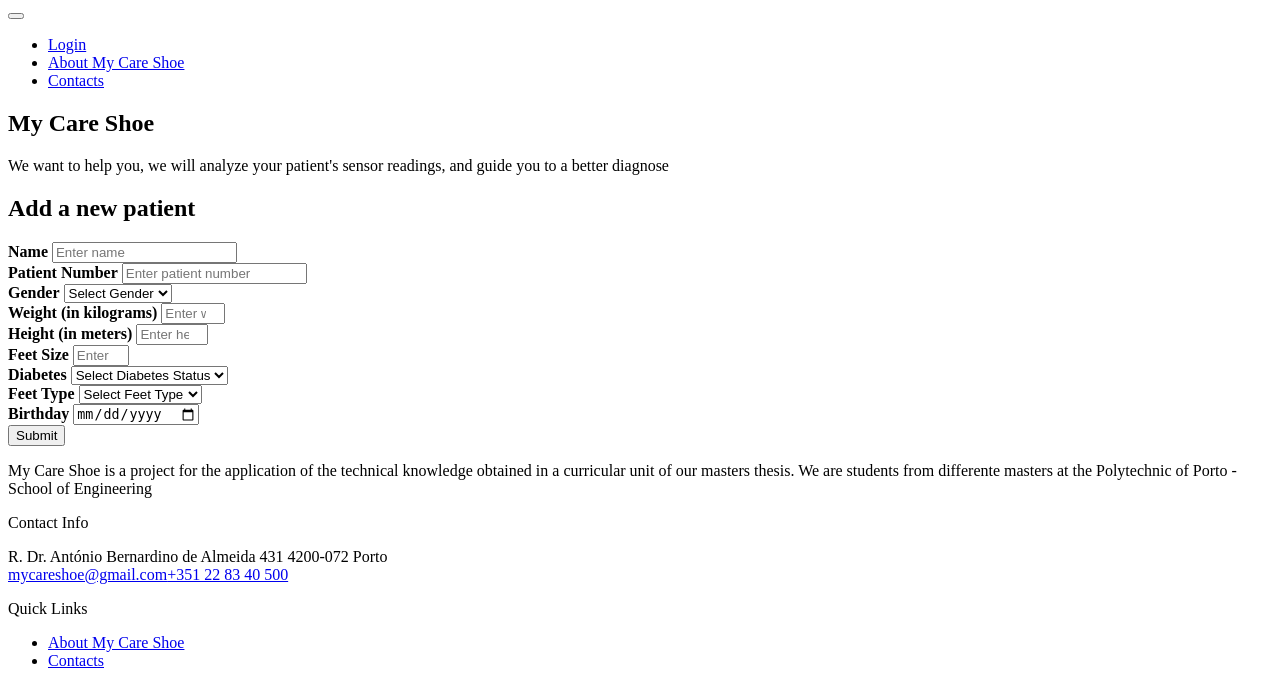
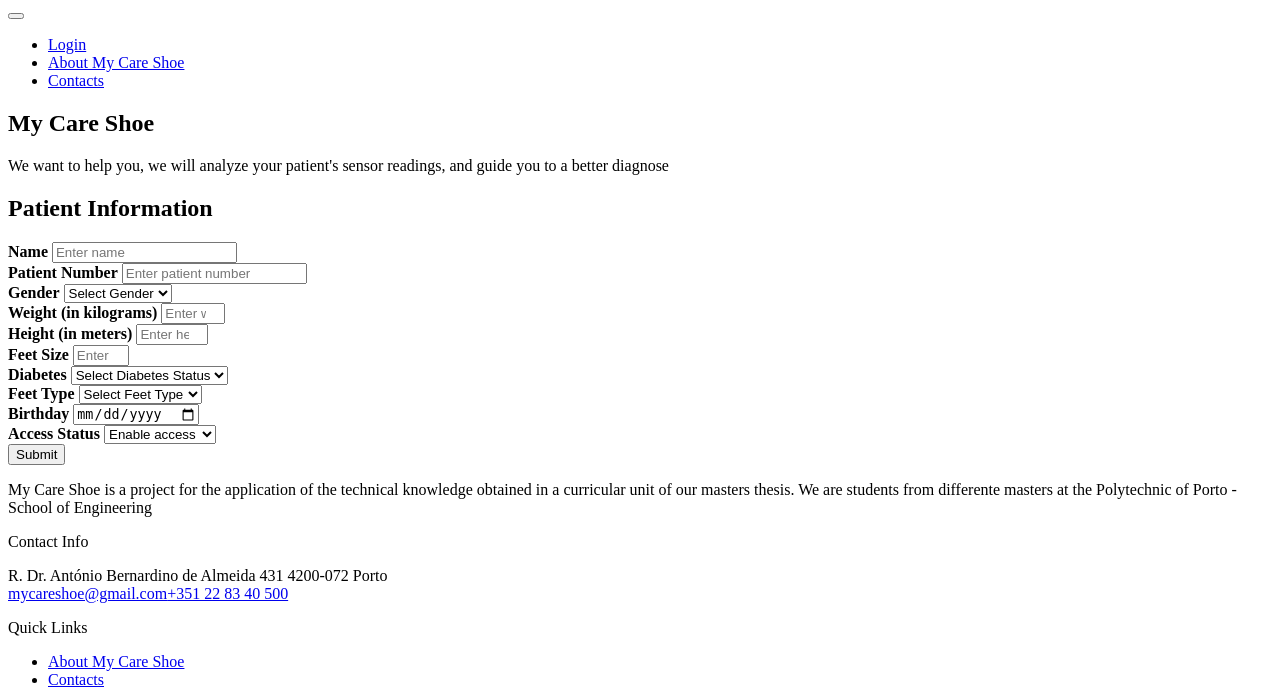
Before and after one commit to joaovsc10/MyCareShoeWebSite, a PHP site: page /patient_data_form.php in a window 1280 px wide. Shown: the part 172-859 px from the top of the page. Run offline with PHP 8.4, Linux system fonts and the light colour scheme.

Commit message:
changes - new add patient option

```diff
--- a/site/patient_data_form.php
+++ b/site/patient_data_form.php
@@ -19,7 +19,7 @@
 
 <section class="section custom-section position-relative section-md">
     <div class="container wow fadeInLeft">
-        <h2 class="font-weight-bold">Add a new patient</h2>
+        <h2 class="font-weight-bold">Patient Information</h2>
         <form id="form" method="post">
             <div class="form-group mt-4">
                 <label for="name"><strong>Name</strong></label>
@@ -75,6 +75,16 @@
                 <input type="date" class="form-control" id="birthdate" placeholder="Enter birthday" name="birthdate">
             </div>
 
+            <div class="form-group mt-4">
+              <label for="access_status"><strong>Access Status</strong></label>
+              <select name="access_status" class="form-control" id="access_status">
+
+                <option value="1">Enable access</option>';
+                <option value="0">Disable access</option>';
+
+              </select>
+            </div>
+
             <button type="submit" class="button-width-190 button-primary button-circle button-lg button offset-top-30">Submit</button>
         </form>
     </div>
```
Also changed, not shown: site/change_patient_info.php (+13 -0 lines), site/patient_add.php (+6 -5 lines).
